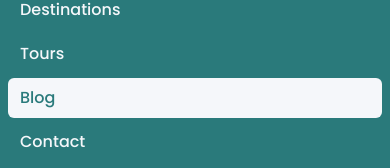
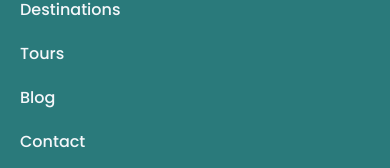
Before and after one commit to ArnoSahakyan/travel-front, a React (Vite) app: page /blog in a window 390 px wide. Both pictures are taken after a click on the button "Open main menu". Shown: the part 126-294 px from the top of the page. Built offline with nearby package versions, Linux system fonts and the light colour scheme.

Commit message:
fixed navigation on mobile

```diff
--- a/src/components/Navbar/Navbar.tsx
+++ b/src/components/Navbar/Navbar.tsx
@@ -34,7 +34,6 @@ export const Navbar = () => {
       as='nav'
       className='fixed top-0 z-10 w-full bg-primary-light dark:bg-background-dark shadow-sm dark:border-b dark:border-secondary-dark'
     >
-      {({ open }) => (
       <>
         <div className='mx-auto max-w-7xl px-2 sm:px-4 lg:px-8'>
           <div className='relative flex h-16 items-center justify-between'>
@@ -114,12 +113,12 @@ export const Navbar = () => {
                   >
                     {userNavigation.map((item) => (
                       <MenuItem key={item.name}>
-                          <a
-                            href={item.href}
+                        <Link
+                          to={item.href}
                           className='block px-4 py-2 text-sm text-text-light data-focus:bg-gray-100 data-focus:outline-none dark:text-text-dark dark:data-focus:bg-gray-600'
                         >
                           {item.name}
-                          </a>
+                        </Link>
                       </MenuItem>
                     ))}
                   </MenuItems>
@@ -133,10 +132,11 @@ export const Navbar = () => {
         <DisclosurePanel className='lg:hidden'>
           <div className='space-y-1 px-2 pt-2 pb-3'>
             {navigation.map((item) => (
-                <NavLink
+              <DisclosureButton
                 key={item.name}
+                as={NavLink}
                 to={item.href}
-                  className={({ isActive }) =>
+                className={({ isActive }: { isActive: boolean }) =>
                   `block w-full rounded-md px-3 py-2 text-base font-medium ${
                     isActive
                       ? 'bg-background-light text-primary-light dark:bg-primary-dark/10 dark:text-primary-dark'
@@ -145,7 +145,7 @@ export const Navbar = () => {
                 }
               >
                 {item.name}
-                </NavLink>
+              </DisclosureButton>
             ))}
           </div>
           <div className='border-t border-gray-200 pt-4 pb-3 dark:border-gray-700'>
@@ -177,7 +177,6 @@ export const Navbar = () => {
           </div>
         </DisclosurePanel>
       </>
-      )}
     </Disclosure>
   );
 };
```
Lines whose indentation alone changed are shown as unchanged.
